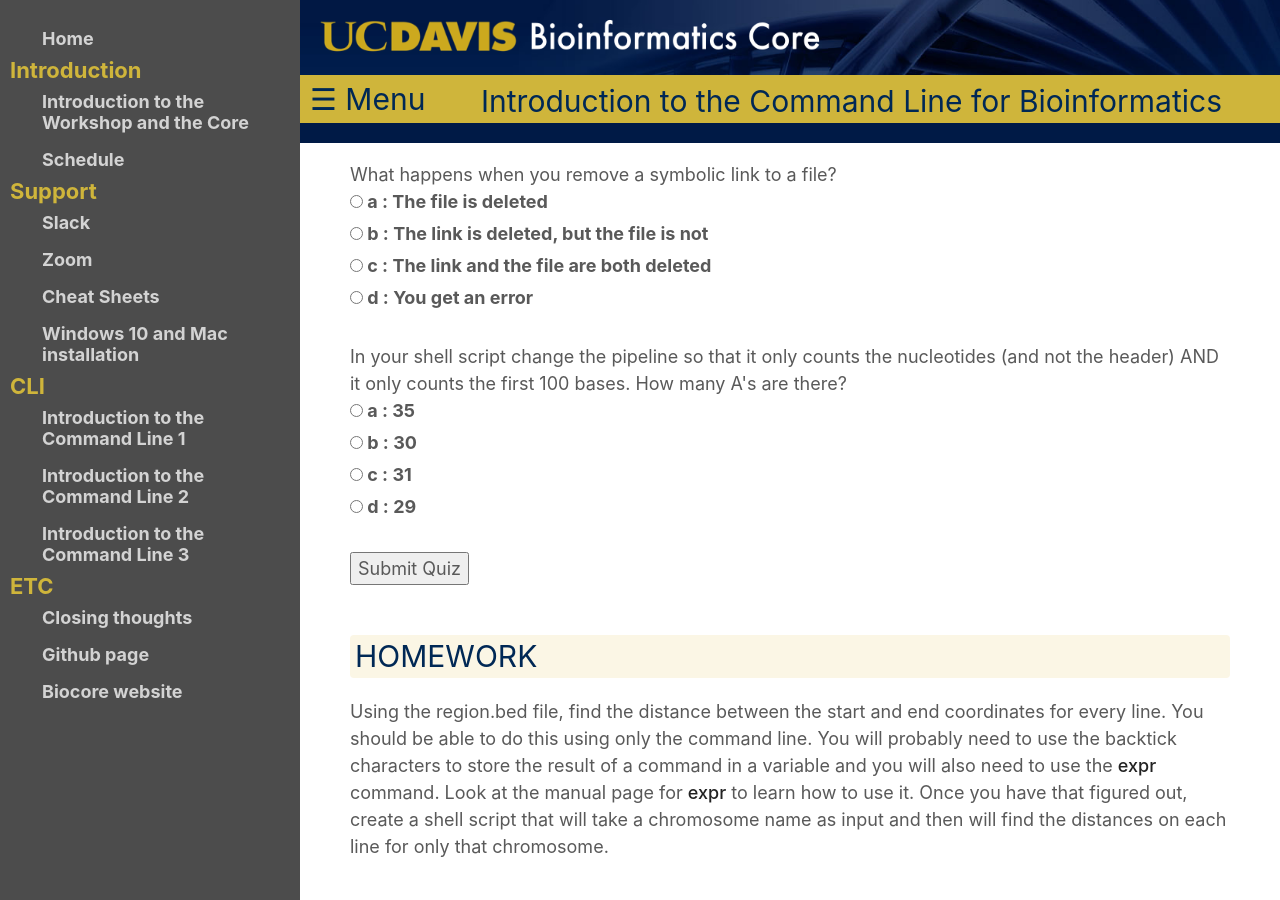
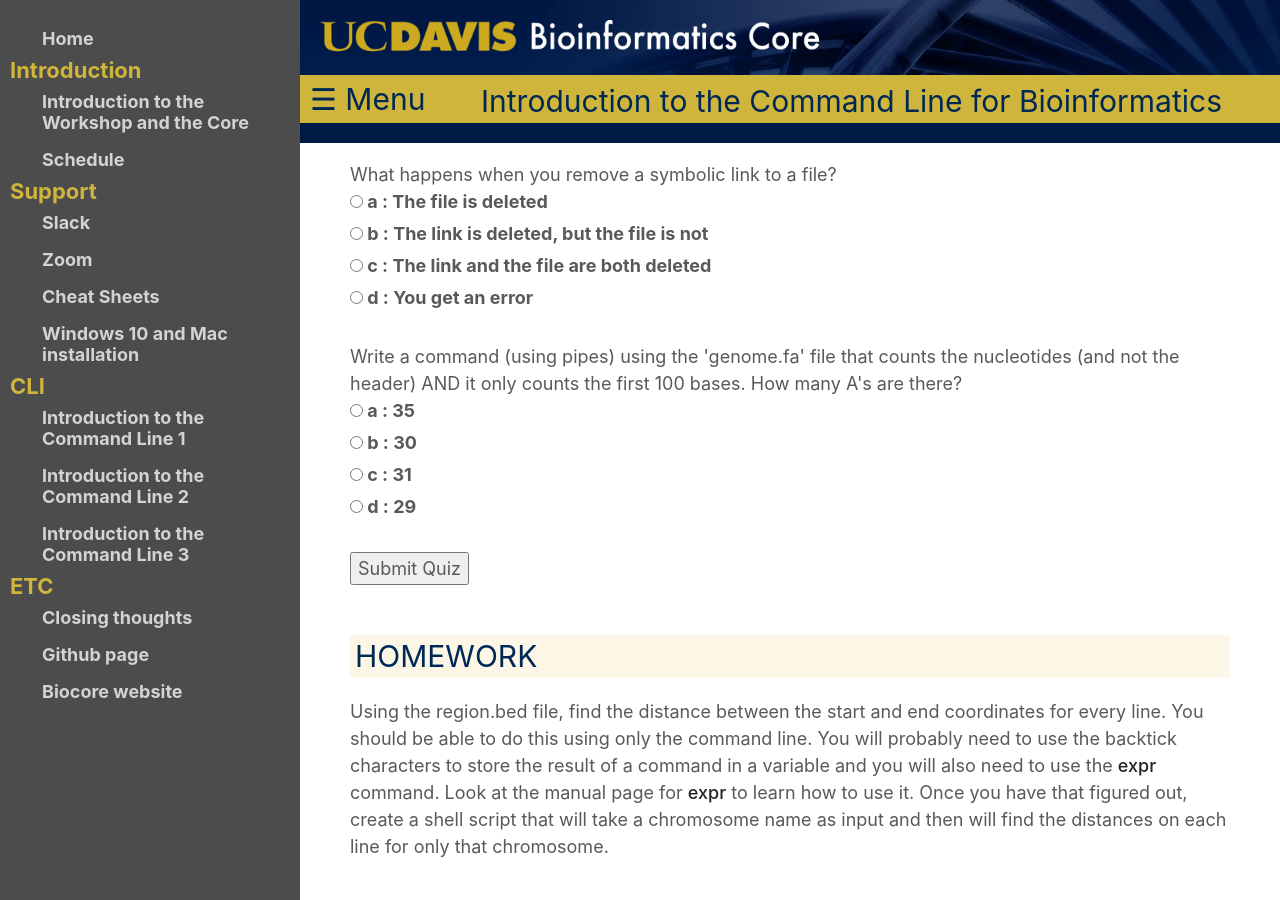
Before and after one commit to ucdavis-bioinformatics-training/2021-Oct-Introduction-to-the-Command-Line-for-Bioinformatics, a Jekyll site: the page built from cli/command-line-intro3.md, in a window 1280 px wide and 900 px high, scrolled down 11882 px. Built offline with Jekyll 4.4.1, drawn with Linux system fonts in a browser that asks for light colours; our own code applies the rules of GitHub Pages for plain Markdown files; some of the changed text lies outside the part shown.

Commit message:
fixing issues

```diff
--- a/cli/command-line-intro3.md
+++ b/cli/command-line-intro3.md
@@ -176,7 +176,7 @@ done
 The list can be a sequence of numbers or letters, or a group of files specified with wildcard characters:
 
     for i in {3,2,1,liftoff}; do echo $i; done  # needs more excitement!
-    for i in {3,2,1,"liftoff!"}; do echo $i; done  # exclamation point will confuse the shell unless quoted
+    for i in {3,2,1,'liftoff!'}; do echo $i; done  # exclamation point will confuse the shell unless quoted
 
  A "while" loop is more convenient than a "for" loop ... if you don't readily know how many iterations of the loop you want:
 
@@ -453,7 +453,7 @@ myQuestions5 = [
     correctAnswer: "b"
   },
   {
-    question: "In your shell script change the pipeline so that it only counts the nucleotides (and not the header) AND it only counts the first 100 bases. How many A's are there?",
+    question: "Write a command (using pipes) using the 'genome.fa' file that counts the nucleotides (and not the header) AND it only counts the first 100 bases. How many A's are there?",
     answers: {
       a: "35",
       b: "30",
```
Also changed, not shown: other parts of cli/command-line-intro3.md (+1 -1 lines), base/windows_and_mac.md (+1 -0 lines).
